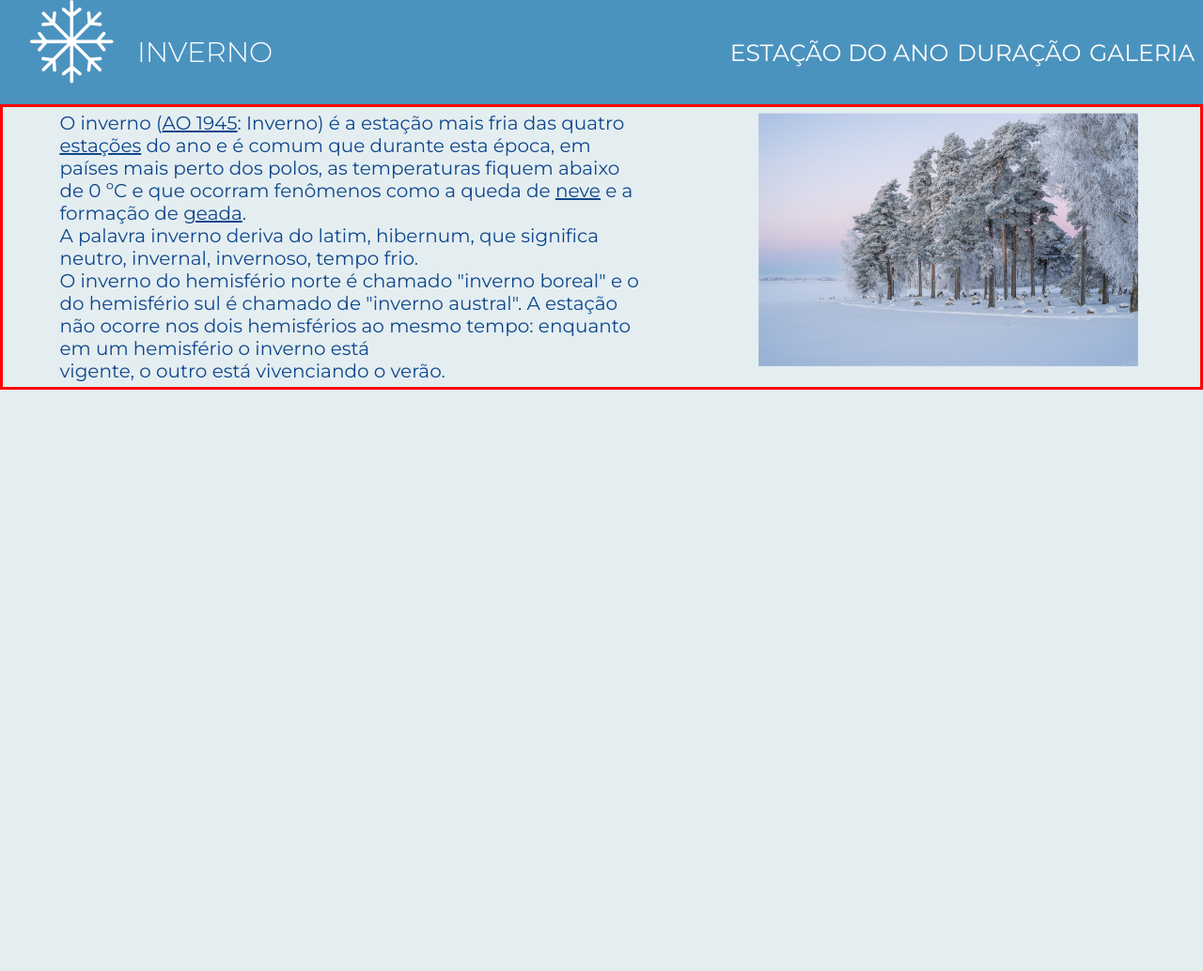
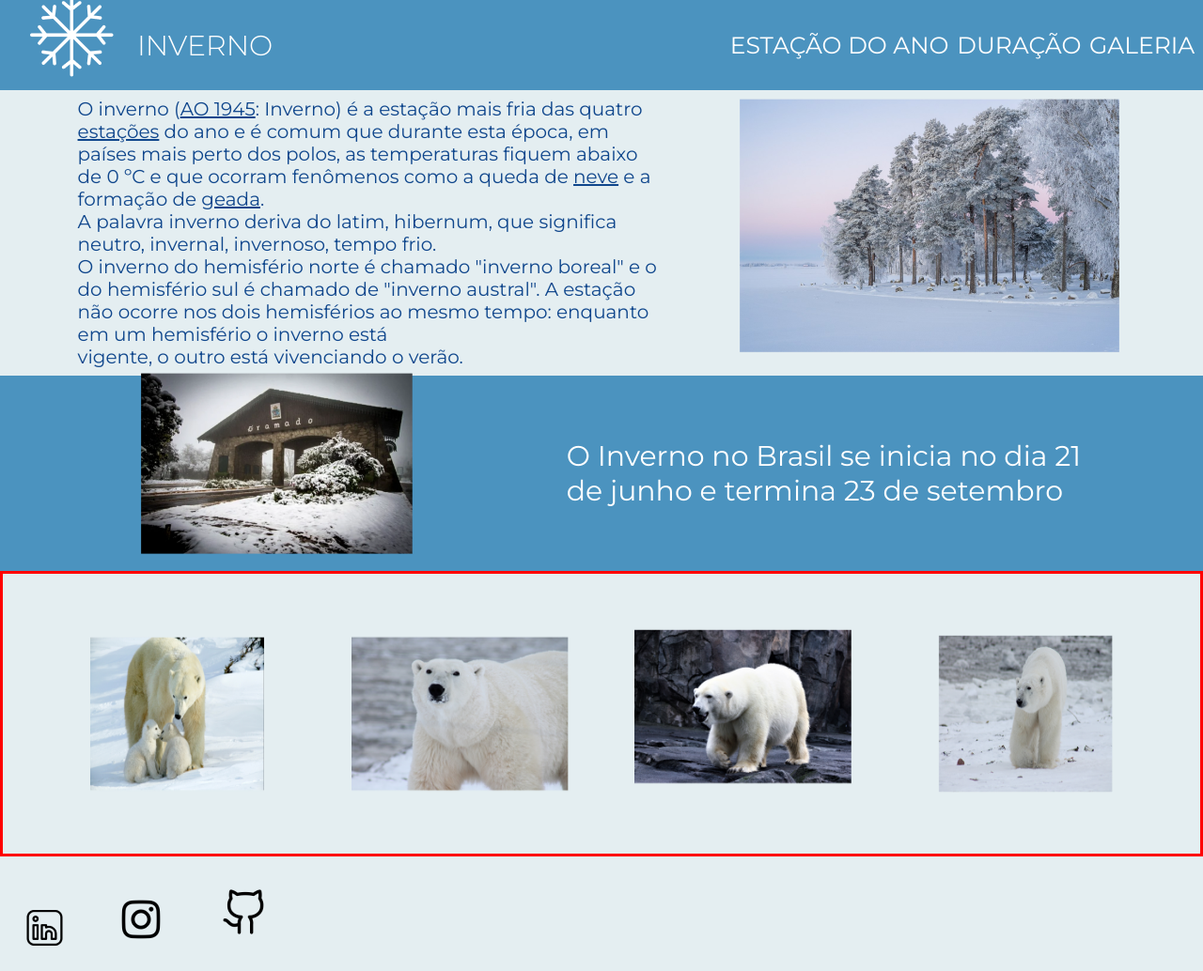
Before and after one commit to pliniogoncalves/vnw-Desafio-03, a plain HTML site: page index.html in a window 1280 px wide. Shown: the whole page at 94% size. Before the commit the page ends 800 px from the top, so only its background shows below. Drawn offline with Linux system fonts and the light colour scheme.

Commit message:
finalizado main 3 e iniciado o footer

```diff
--- a/index.html
+++ b/index.html
@@ -31,7 +31,26 @@
             </p>
             <img src="imagens/inverno1.png" alt="inverno 1">
         </section>
+        <section class="section-main2">
+            <img src="imagens/gramado1.png" alt="gramado 1">
+            <p>O Inverno no Brasil  se inicia no dia 21<br> de junho e termina 23 de setembro
+            </p>
+        </section>
+        <section class="section-main3">
+            <figure>
+                <img src="imagens/galeria inverno(5)1.png" alt="galeria-inverno-5">
+                <img src="imagens/galeria inverno(1)1.png" alt="galeria-inverno-1">
+                <img src="imagens/galeria inverno(3)1.png" alt="galeria-inverno-3">
+                <img src="imagens/galeria inverno(2)1.png" alt="galeria-inverno-2">
+            </figure>
+        </section>
     </main>
-    <footer></footer>
+    <footer>
+        <figure>
+            <img src="imagens/linkedin.png" alt="linkedin">
+            <img src="imagens/instagram.png" alt="instagram">
+            <img src="imagens/github.png" alt="">
+        </figure>
+    </footer>
 </body>
 </html>
--- a/style.css
+++ b/style.css
@@ -20,6 +20,7 @@ header{
     font-family: 'Montserrat', sans-serif;
     background-color: #4B93BF;
     color: #fff;
+    height: 12vh;
 }
 
 .section-header{
@@ -47,11 +48,41 @@ main{
 }
 
 .section-main1{
-    border: solid red;
+    /* border: solid red; */
     display: flex;
     align-items: center;
-    justify-content: space-around;
+    justify-content: space-evenly;
     height: 38vh;
     color:#0F468C;
     font-size: 20px;
 }
+
+.section-main2{
+    /* border: solid red; */
+    height: 26vh;
+    display: flex;
+    align-items: center;
+    justify-content: space-evenly;
+    background-color: #4B93BF;
+    color: #fff;
+    font-size: 30px;
+}
+
+.section-main3{
+    border: solid red;
+    height: 38vh;
+    display: flex;
+    align-items: center;
+    justify-content: center;
+}
+
+.section-main3 figure {
+    display: flex;
+    justify-content: space-evenly;
+    width: 100vw;
+}
+
+.section-main3 img {
+    width: 18vw;
+    height: auto;
+  }
```
